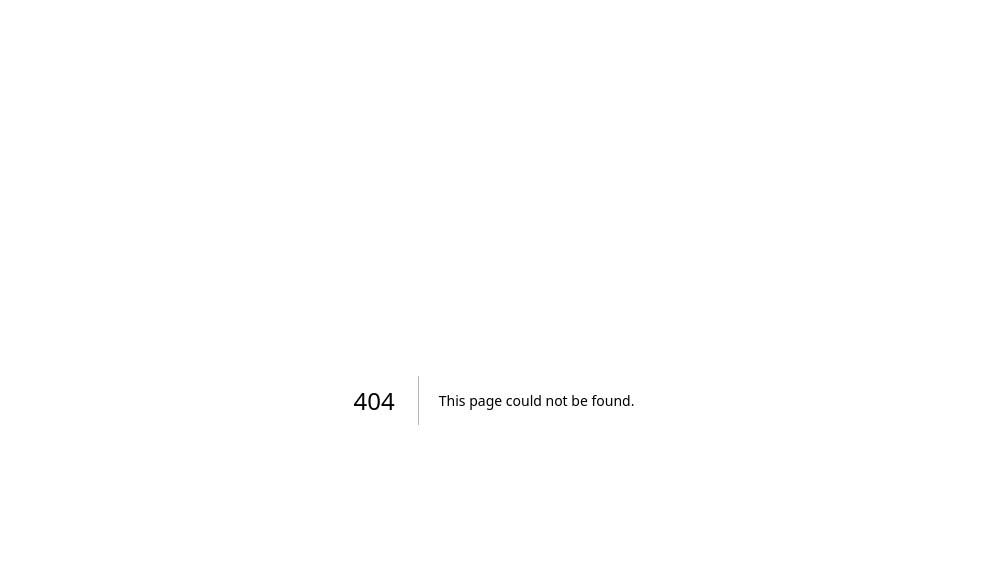
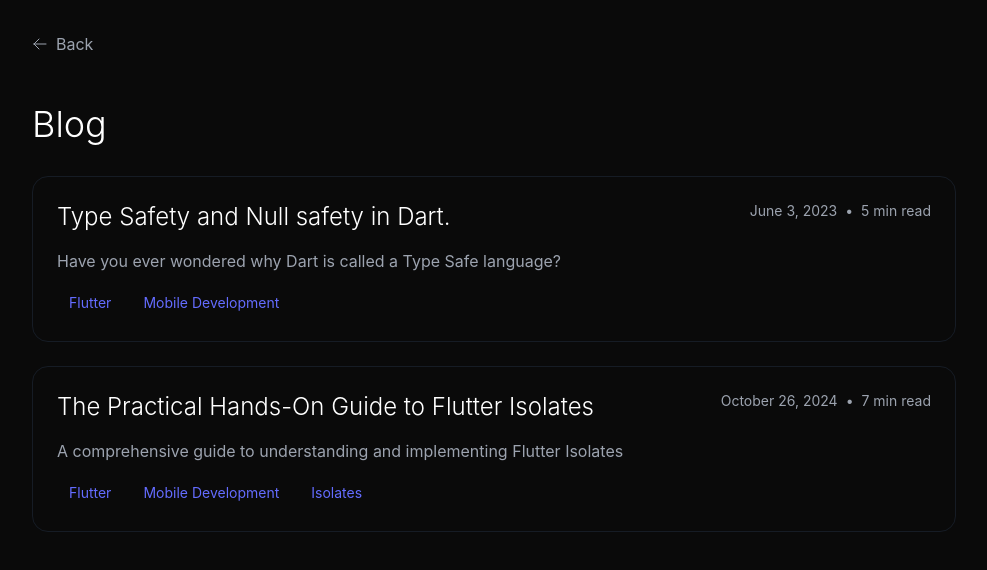
Before and after one commit to Utkarsh4517/portfolio, a Next.js app: page /blog in a window 1280 px wide. Before the commit this address had no page. Shown: the top 570 px of the page, without its empty margins (146-1133 px from the left). Built offline with nearby package versions, Linux system fonts and the light colour scheme.

Commit message:
added blogs page

```diff
--- /dev/null
+++ b/src/app/blog/page.tsx
@@ -0,0 +1,96 @@
+'use client';
+import { motion } from 'framer-motion';
+import { ArrowLeftIcon } from '@heroicons/react/24/outline';
+import Link from 'next/link';
+
+const blogPosts = [
+  {
+    title: "Type Safety and Null safety in Dart.",
+    description: "Have you ever wondered why Dart is called a Type Safe language?",
+    date: "June 3, 2023",
+    readTime: "5 min read",
+    url: "https://dev.to/utkarsh4517/type-safety-and-null-safety-in-dart-1756",
+    tags: ["Flutter", "Mobile Development"]
+  },
+  {
+    title: "The Practical Hands-On Guide to Flutter Isolates",
+    description: "A comprehensive guide to understanding and implementing Flutter Isolates",
+    date: "October 26, 2024",
+    readTime: "7 min read",
+    url: "https://dev.to/utkarsh4517/the-practical-hands-on-guide-to-flutter-isolates-4834",
+    tags: ["Flutter", "Mobile Development", "Isolates"]
+  },
+];
+
+export default function Blog() {
+  return (
+    <main className="min-h-screen bg-[#0a0a0a] text-white px-6 py-8">
+      <div className="w-[75%] mx-auto">
+        <Link href="/" className="inline-block mb-12">
+          <motion.div
+            initial={{ x: -10, opacity: 0 }}
+            animate={{ x: 0, opacity: 1 }}
+            className="flex items-center gap-2 text-gray-400 hover:text-white transition-colors"
+          >
+            <ArrowLeftIcon className="w-4 h-4" />
+            <span>Back</span>
+          </motion.div>
+        </Link>
+
+        <motion.h1
+          initial={{ opacity: 0, y: 20 }}
+          animate={{ opacity: 1, y: 0 }}
+          className="text-4xl font-light mb-8"
+        >
+          Blog
+        </motion.h1>
+
+        <div className="grid gap-6">
+          {blogPosts.map((post, index) => (
+            <motion.article
+              key={post.title}
+              initial={{ opacity: 0, y: 20 }}
+              animate={{ opacity: 1, y: 0 }}
+              transition={{ delay: index * 0.1 }}
+              className="group"
+            >
+              <Link href={post.url}>
+                <div className="border border-gray-800/60 rounded-2xl p-6
+                            transition-all duration-300
+                            hover:border-gray-700/60 hover:bg-gray-900/40
+                            hover:shadow-xl hover:shadow-accent/5">
+                  <div className="flex justify-between items-start mb-4">
+                    <h2 className="text-2xl font-light group-hover:text-accent transition-colors">
+                      {post.title}
+                    </h2>
+                    <div className="flex gap-2 text-sm text-gray-400">
+                      <span>{post.date}</span>
+                      <span>•</span>
+                      <span>{post.readTime}</span>
+                    </div>
+                  </div>
+
+                  <p className="text-gray-400 mb-4">
+                    {post.description}
+                  </p>
+
+                  <div className="flex gap-2">
+                    {post.tags.map(tag => (
+                      <span
+                        key={tag}
+                        className="px-3 py-1 text-sm rounded-full
+                                 bg-accent/10 text-accent"
+                      >
+                        {tag}
+                      </span>
+                    ))}
+                  </div>
+                </div>
+              </Link>
+            </motion.article>
+          ))}
+        </div>
+      </div>
+    </main>
+  );
+}
--- a/src/app/components/Connect.tsx
+++ b/src/app/components/Connect.tsx
@@ -21,7 +21,7 @@
     title: "Blog",
     description: "Read my thoughts on development and tech",
     icon: <BookOpenIcon className="w-6 h-6" />,
-    url: "/",
+    url: "/blog",
     className: "bg-purple-500/10 text-purple-500 hover:bg-purple-500/20"
   }
 ];
```
